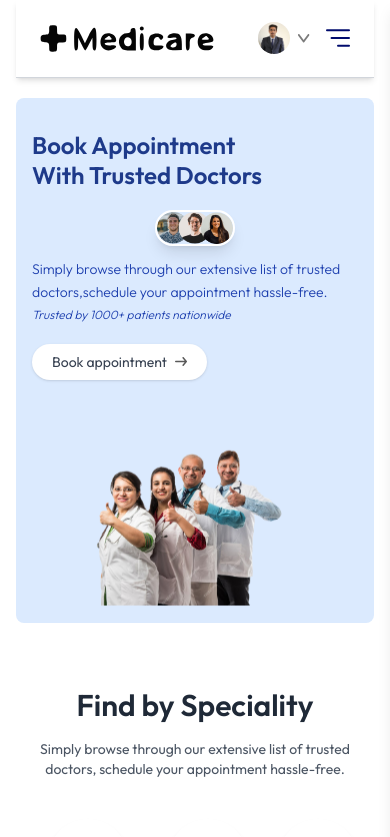
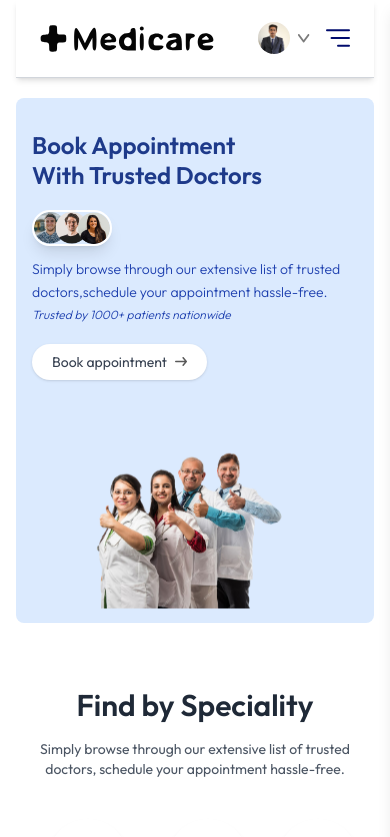
Before and after one commit to AnkitRajan7004/FrontendMedicare, a React (Vite) app in the folder frontend/: page / in a window 390 px wide. Shown: the top 837 px of the page. Built offline with nearby package versions, Linux system fonts and the light colour scheme.

Commit message:
Add TopDoctors component with responsive images

```diff
--- a/frontend/src/components/Header.jsx
+++ b/frontend/src/components/Header.jsx
@@ -6,13 +6,17 @@ const Header = () => {
     <div className='flex flex-col md:flex-row flex-wrap bg-blue-100 rounded-lg px-4 sm:px-6 md:px-10 lg:px-20'>
 
       {/* --------- Header Left --------- */}
-      <div className='md:w-1/2 flex flex-col items-start justify-center gap-5 py-8 sm:py-10 md:py-16'>
+      <div className='md:w-1/2 flex flex-col items-start justify-start gap-5 py-8 sm:py-10 md:py-16'>
         <p className='text-2xl sm:text-3xl md:text-4xl lg:text-5xl text-blue-900 font-semibold leading-tight'>
           Book Appointment <br /> With Trusted Doctors
         </p>
 
-        <div className='flex flex-col sm:flex-row items-center gap-3 text-blue-800 text-sm font-light max-w-md'>
-          <img className='w-20 sm:w-24 rounded-full border-2 border-white shadow-lg' src={assets.group_profiles} alt="Doctors group" />
+        <div className='flex flex-col sm:flex-row items-start sm:items-center gap-3 text-blue-800 text-sm font-light max-w-md'>
+          <img
+            className='w-20 sm:w-24 rounded-full border-2 border-white shadow-lg'
+            src={assets.group_profiles}
+            alt="Doctors group"
+          />
           <div>
             <p className='leading-relaxed'>
               Simply browse through our extensive list of trusted doctors,<br className='hidden sm:block' />
@@ -36,7 +40,7 @@ const Header = () => {
       </div>
 
       {/* --------- Header Right --------- */}
-      <div className='md:w-1/2 flex items-center justify-center p-4'>
+      <div className='md:w-1/2 flex items-end justify-center p-4'>
         <img
           className='w-full max-w-[400px] sm:max-w-[500px] md:max-w-[700px] rounded-lg animate-float'
           src={assets.header_img}
@@ -49,7 +53,7 @@ const Header = () => {
         {`
           @keyframes float {
             0%, 100% { transform: translateY(0); }
-            50% { transform: translateY(-10px); }
+            50% { transform: translateY(10px); } /* positive 10px to move down */
           }
           .animate-float {
             animation: float 6s ease-in-out infinite;
```
